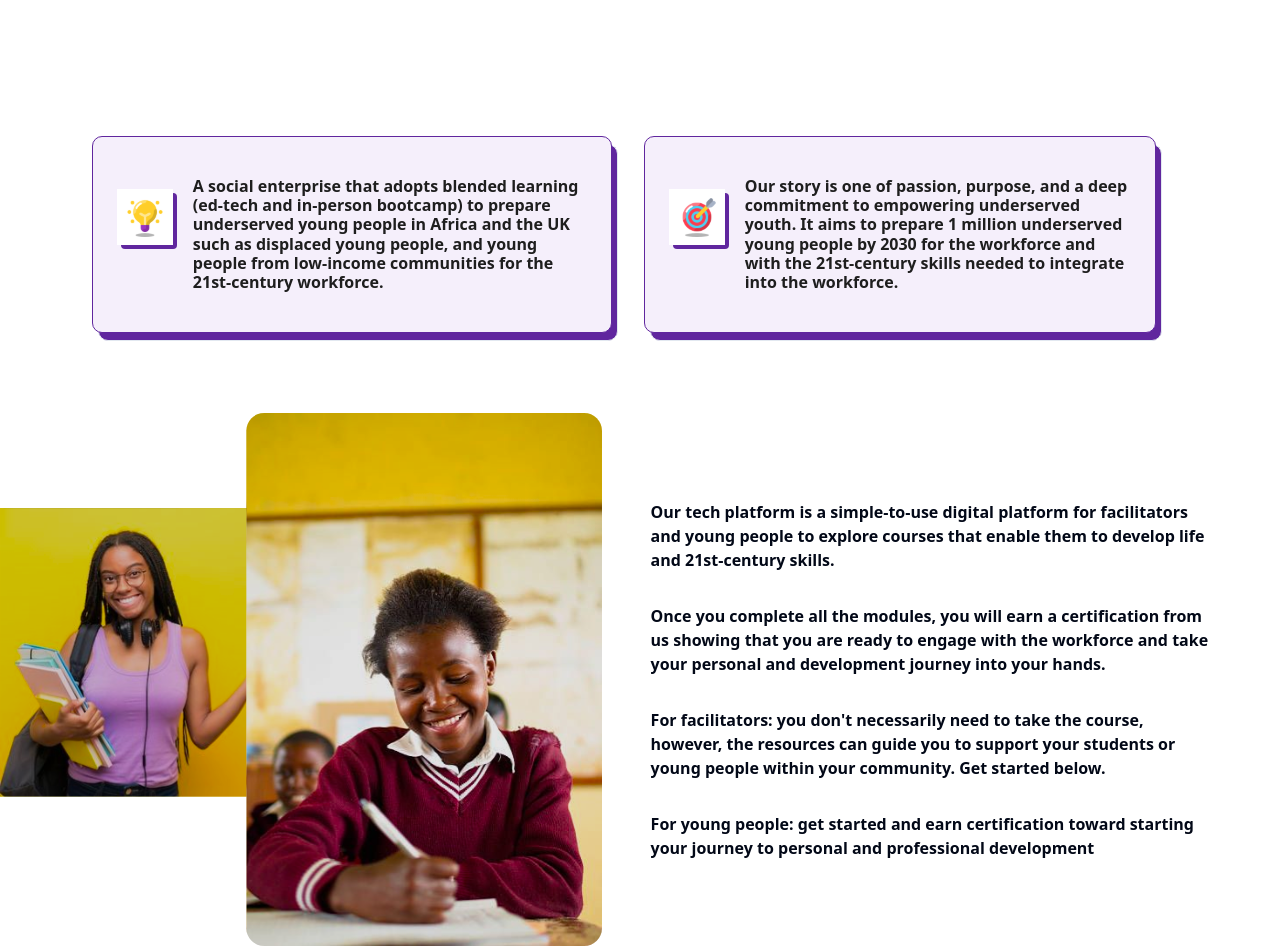
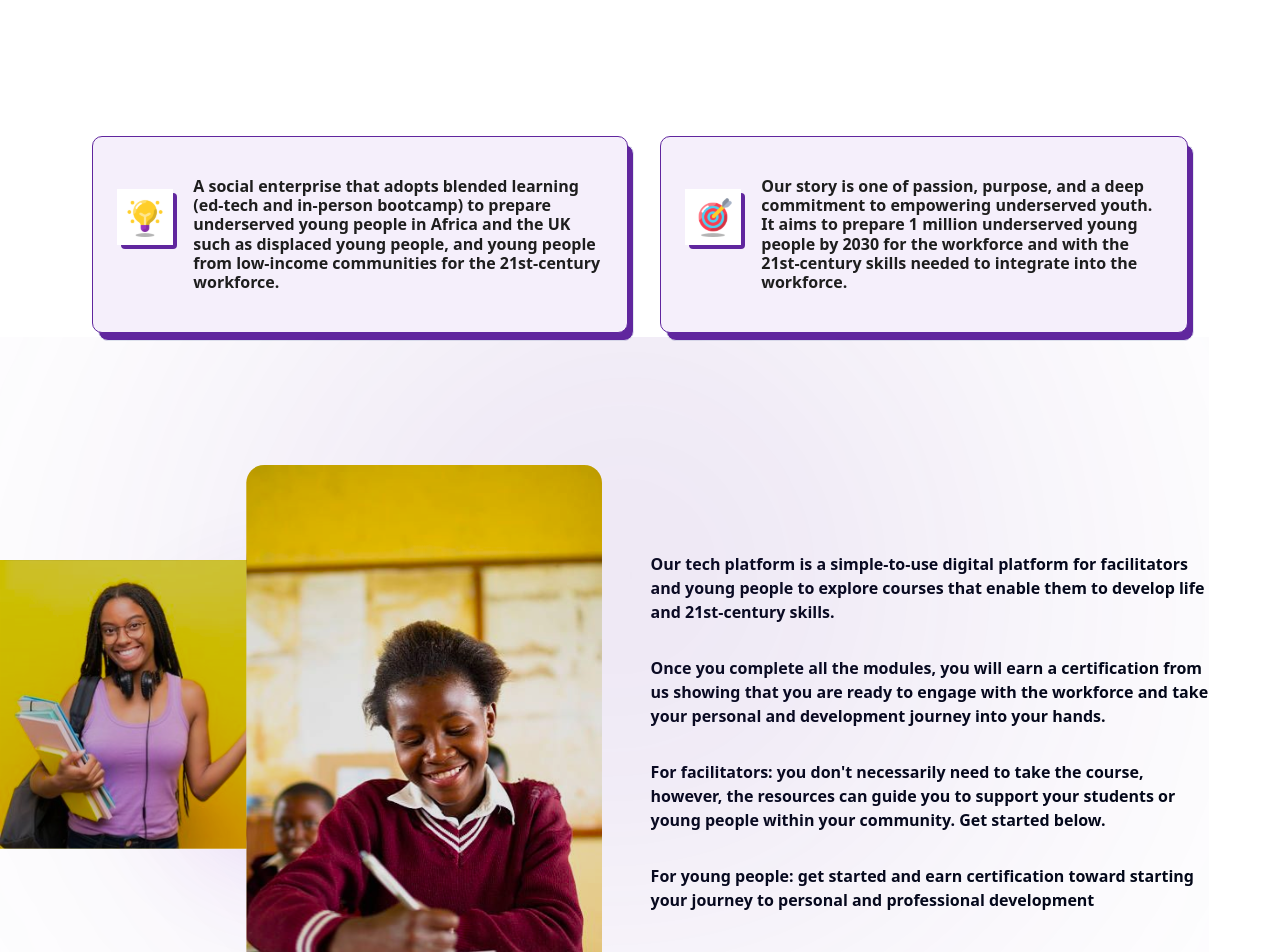
Before and after one commit to Preshy-Jones/skill2rural-web, a Next.js app: page /about in a window 1280 px wide. Shown: the part 560-1512 px from the top of the page. Built offline with nearby package versions, Linux system fonts and the light colour scheme.

Commit message:
more fixes

```diff
--- a/app/(landingpage)/about/page.tsx
+++ b/app/(landingpage)/about/page.tsx
@@ -1,5 +1,6 @@
 import Hero from "@/components/about/hero";
 import Info from "@/components/about/info";
+
 import React from "react";
 
 const About = () => {
--- a/app/(landingpage)/contact/page.tsx
+++ b/app/(landingpage)/contact/page.tsx
@@ -1,12 +1,23 @@
 import ContactForm from "@/components/contact/form";
 import Hero from "@/components/contact/hero";
+import gradientBg from "@/public/gradient.svg";
+import Image from "next/image";
 import React from "react";
 
 const Contact = () => {
   return (
-    <div>
-      <Hero />
-      <ContactForm />
+    <div className="relative">
+      <div className="z-10 relative">
+        <Hero />
+        <ContactForm />
+      </div>
+      <Image
+        src={gradientBg}
+        alt="gradient-bg"
+        layout="fill"
+        objectFit="cover"
+        className="absolute top-0 w-[100vw] z-0"
+      />
     </div>
   );
 };
--- a/app/(landingpage)/courses/page.tsx
+++ b/app/(landingpage)/courses/page.tsx
@@ -1,6 +1,7 @@
 import MainSection from "@/components/courses/MainSection";
 import Hero from "@/components/courses/hero";
 import gradientBg from "@/public/gradient.svg";
+import Image from "next/image";
 import React from "react";
 
 const Courses = () => {
@@ -10,14 +11,21 @@ const Courses = () => {
         <Hero />
         <MainSection />
       </div>
-      <div
-        style={{
-          backgroundImage: "url('/gradientBg.svg')",
-          backgroundSize: "cover",
-          backgroundPosition: "center",
-        }}
-        className="absolute top-[23.5rem] w-[100vw] h-[58.0625rem] flex justify-center z-0"
-      ></div>
+      {/* <div
+        // style={{
+        //   backgroundImage: "url('/gradientBg.svg')",
+        //   backgroundSize: "cover",
+        //   backgroundPosition: "center",
+        // }}
+        className="absolute top-0 w-[100vw] h-[58.0625rem] bg-customGradient flex justify-center z-0"
+      ></div> */}
+      <Image
+        src={gradientBg}
+        alt="gradient-bg"
+        layout="fill"
+        objectFit="cover"
+        className="absolute top-0 w-[100vw] z-0"
+      />
     </div>
   );
 };
--- a/app/globals.css
+++ b/app/globals.css
@@ -101,7 +101,7 @@
     }
   }
   .slider {
-    background: white;
+    background: #F9F9F9;
     /* box-shadow: 0 10px 20px -5px rgba(0, 0, 0, 0.125); */
     height: 100px;
     margin: auto;
--- a/components/about/info.tsx
+++ b/components/about/info.tsx
@@ -2,13 +2,15 @@ import React from "react";
 import studentsImage from "@/public/students.svg";
 import lightBulbLogo from "@/public/light-bulb.svg";
 import arrowPracticeLogo from "@/public/arrow-target-practice.svg";
+import gradientBg from "@/public/gradient.svg";
+import circleGradient from "@/public/circle-gradient.svg";
 import Image from "next/image";
 
 const Info = () => {
   return (
     <div>
-      <div className="flex justify-center mb-20">
-        <div className="w-[85.56%] flex mt-14">
+      <div className="flex justify-center mt-14 mb-1">
+        <div className="w-[85.56%] flex ">
           <div className="relative mr-8">
             <div className="bg-infoBg px-6 relative z-20 h-[12.3125rem] rounded-lgx border border-primary flex items-center">
               <div className="relative mb-8 h-[3.6875rem] w-[3.6875rem] mr-16">
@@ -27,7 +29,7 @@ const Info = () => {
             </div>
             <div className="absolute top-2 left-1.5 z-0 w-full px-6 h-[12.3125rem] rounded-lgx border bg-primary mr-8 flex items-center"></div>
           </div>
-          <div className="relative mr-8">
+          <div className="relative">
             <div className="bg-infoBg px-6 h-[12.3125rem] rounded-lgx border border-primary flex items-center z-20 relative">
               <div className="relative mb-8 h-[3.6875rem] w-[3.6875rem] mr-16">
                 <div className="bg-white flex justify-center w-[3.5rem] h-[3.5rem] absolute top-0 inset-x-0 mx-auto z-10">
@@ -46,8 +48,12 @@ const Info = () => {
           </div>
         </div>
       </div>
-      <div className=" flex justify-between w-[94.44%] items-center">
-        <Image src={studentsImage} alt="studentsImage" className="w-[49.78%]" />
+      <div className=" flex justify-between w-[94.44%] items-center pt-32 relative">
+        <Image
+          src={studentsImage}
+          alt="studentsImage"
+          className="w-[49.78%] relative z-20"
+        />
         <div className="w-[46.18%]">
           <p className="font-semibold mb-8">
             Our tech platform is a simple-to-use digital platform for
@@ -69,6 +75,18 @@ const Info = () => {
             your journey to personal and professional development
           </p>
         </div>
+        <Image
+          src={gradientBg}
+          alt="gradient-bg"
+          layout="fill"
+          objectFit="cover"
+          className="absolute top-0 w-[100vw] z-0"
+        />
+        <Image
+          src={circleGradient}
+          alt="gradient-bg-cirlce"
+          className="absolute -left-32 z-0  h-[29.96375rem]"
+        />
       </div>
     </div>
   );
--- a/components/home/Info.tsx
+++ b/components/home/Info.tsx
@@ -22,10 +22,13 @@ const Info = () => {
     setActiveTab(tab);
   };
   return (
-    <div>
-      <h2 className="font-bold text-3.5xl leading-tertiary text-center mb-24">
-        Everything you need to know about Skill2rural
-      </h2>
+    <div className="relative">
+      <div className="pb-24 bg-greyBg2 pt-72 relative overflow-hidden">
+        <h2 className="font-bold text-3.5xl leading-tertiary text-center relative z-30">
+          Everything you need to know about Skill2rural
+        </h2>
+        <div className=" rounded-t-[70vw] shadow-circle absolute top-[38rem] z-0 left-1/2 transform -translate-x-1/2 -translate-y-1/2 h-[70vw] w-[140vw] bg-white"></div>
+      </div>
       <div className="flex justify-center">
         <div className="grid grid-cols-custom gap-x-7 gap-y-10 w-[76.94%]">
           <div className="bg-infoBg px-6 py-6 rounded-lgx border border-primary relative col-start-1 col-end-3">
--- a/components/home/Reach/Reach.tsx
+++ b/components/home/Reach/Reach.tsx
@@ -20,7 +20,7 @@ const Reach = () => {
     "Item 11",
   ];
   return (
-    <div className="mb-64 font-neue">
+    <div className="font-neue">
       <div className="w-full flex justify-center">
         <div className="flex justify-between w-[90%]">
           <Image src={dotDesign2} alt="dotDesign2" />
@@ -34,7 +34,7 @@ const Reach = () => {
       <div className="flex justify-center">
         <Image src={collegeStudentsImage} alt="collegeStudentsImage" />
       </div>
-      <div className="mt-16">
+      <div className="pt-16 bg-greyBg2">
         <h3 className="text-center text-3.5xl leading-[2.4rem] font-semibold text-primaryBlack mb-6">
           REACH
         </h3>
--- a/tailwind.config.ts
+++ b/tailwind.config.ts
@@ -40,6 +40,7 @@ const config: Config = {
           "conic-gradient(from 180deg at 50% 50%, var(--tw-gradient-stops))",
         purpleGradient:
           "linear-gradient(175.46deg, rgba(96, 38, 158, 0.3) 3.68%, rgba(96, 38, 158, 0.09) 96.79%)",
+        customGradient: "linear-gradient(to top,#60269E, white 60%)",
       },
       colors: {
         primary: "#60269E",
@@ -145,6 +146,7 @@ const config: Config = {
         form: "0px 2px 24px 4px #0000001A",
         toggleBtn: "0px 0.5px 40px 0px #1E1E1E1A",
         card: "10px 40px 40px 0px #0000001A",
+        circle:"0px -2px 40px 1px #00000014"
       },
     },
   },
```
Also changed, not shown: public/circle-gradient.svg (added).
